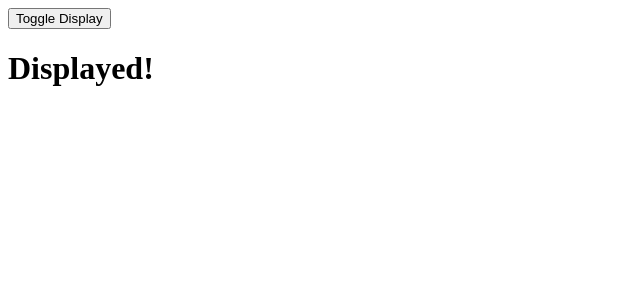
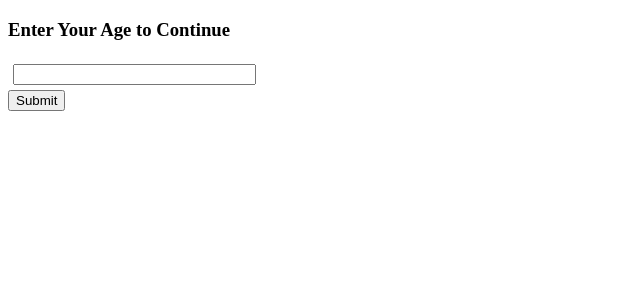
Before and after one commit to istamosh/frontend-dev-libraries, a React app in the folder react/: page / in a window 1280 px wide. Shown: the top 300 px of the page, without its empty margins (0-640 px from the left). Built offline with nearby package versions, Linux system fonts and the light colour scheme.

Commit message:
React: omw, Use a Ternary Expression for Conditional Rendering

```diff
--- a/react/src/App.js
+++ b/react/src/App.js
@@ -782,10 +782,10 @@
 }
 
 // Use Advanced JavaScript in React Render Method
-const inputStyle = {
+/* const inputStyle = {
   width: 235,
   margin: 5,
-};
+}; */
 
 class MagicEightBall extends React.Component {
   constructor(props) {
@@ -910,4 +910,55 @@
   }
 }
 
-ReactDOM.render(<MyComponent />, document.getElementById("challenge-node"));
+// Use a Ternary Expression for Conditional Rendering
+const inputStyle = {
+  width: 235,
+  margin: 5,
+};
+
+class CheckUserAge extends React.Component {
+  constructor(props) {
+    super(props);
+    // Change code below this line
+    this.state = {
+      input: "",
+      userAge: "",
+    };
+    // Change code above this line
+    this.submit = this.submit.bind(this);
+    this.handleChange = this.handleChange.bind(this);
+  }
+  handleChange(e) {
+    this.setState({
+      input: e.target.value,
+      userAge: "",
+    });
+  }
+  submit() {
+    this.setState((state) => ({
+      userAge: state.input,
+    }));
+  }
+  render() {
+    const buttonOne = <button onClick={this.submit}>Submit</button>;
+    const buttonTwo = <button>You May Enter</button>;
+    const buttonThree = <button>You Shall Not Pass</button>;
+    return (
+      <div>
+        <h3>Enter Your Age to Continue</h3>
+        <input
+          style={inputStyle}
+          type="number"
+          value={this.state.input}
+          onChange={this.handleChange}
+        />
+        <br />
+        {/* Change code below this line */}
+        {buttonOne}
+        {/* Change code above this line */}
+      </div>
+    );
+  }
+}
+
+ReactDOM.render(<CheckUserAge />, document.getElementById("challenge-node"));
```
